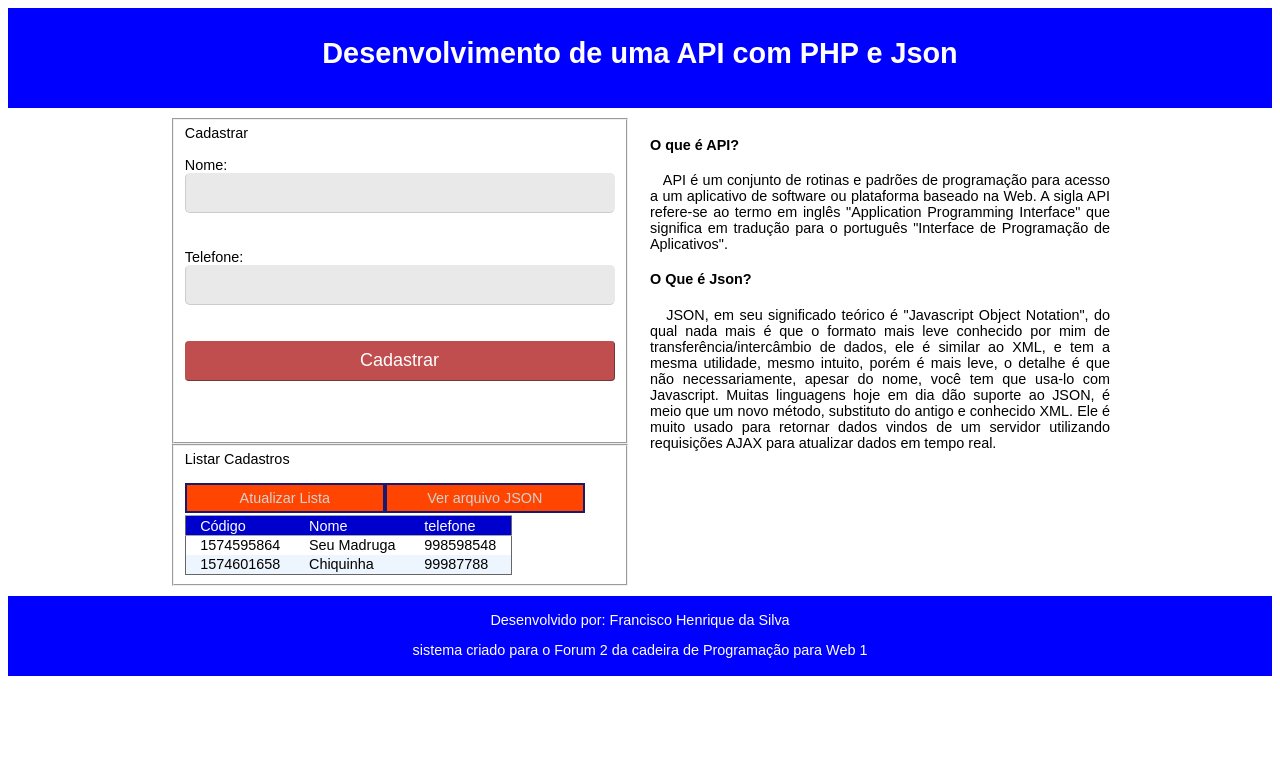
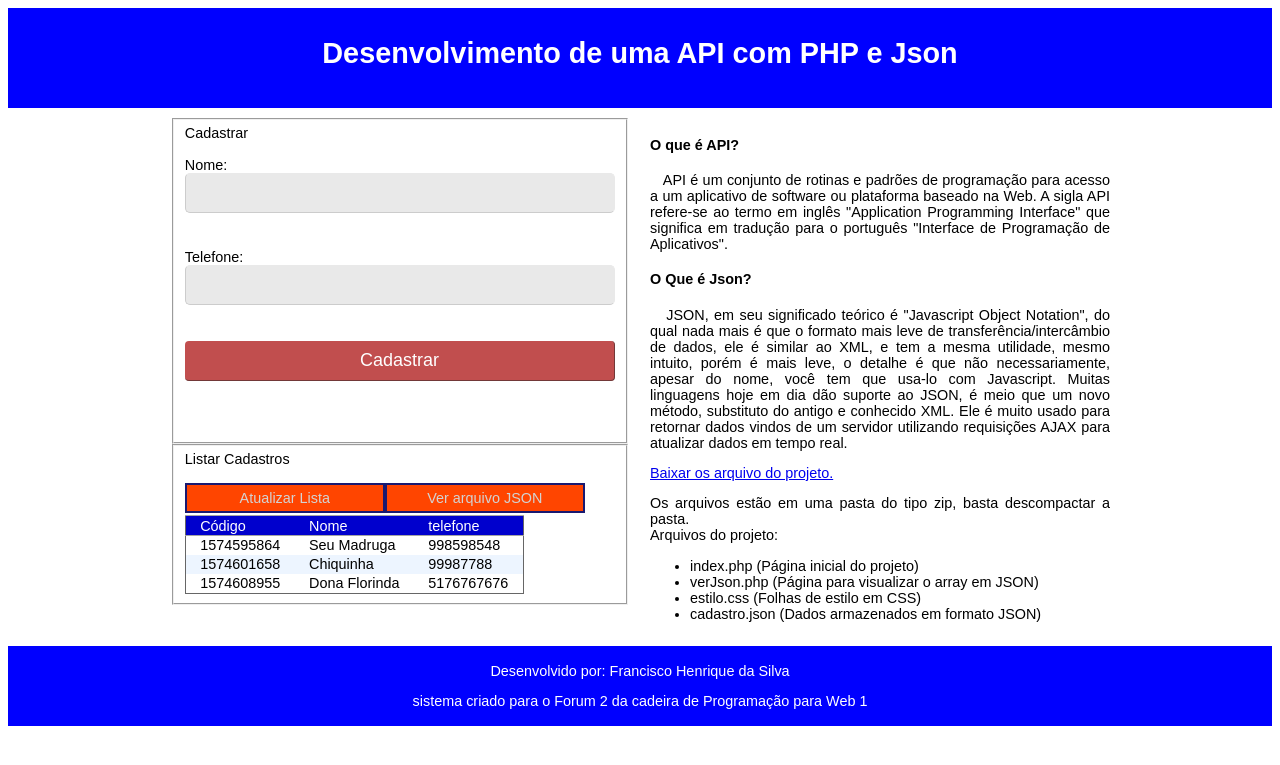
Before and after one commit to franciscohs71/CadastroApi, a PHP site: page / in a window 1280 px wide. Shown: the top 765 px of the page. Run offline with PHP 8.4, Linux system fonts and the light colour scheme.

Commit message:
Add files via upload

```diff
--- a/cadastro.json
+++ b/cadastro.json
@@ -1 +1 @@
-{"cadastro":[{"codigo":1574595864,"nome":"Seu Madruga","telefone":"998598548"},{"codigo":1574601658,"nome":"Chiquinha","telefone":"99987788"}]}
+{"cadastro":[{"codigo":1574595864,"nome":"Seu Madruga","telefone":"998598548"},{"codigo":1574601658,"nome":"Chiquinha","telefone":"99987788"},{"codigo":1574608955,"nome":"Dona Florinda","telefone":"5176767676"}]}
--- a/index.php
+++ b/index.php
@@ -35,6 +35,18 @@
 	<title>Sistema de Cadastro</title>
 	<meta charset="utf-8">
 	<link rel="stylesheet" type="text/css" href="estilo.css">
+	<script language="javascript" type="text/javascript">
+		function validar() {
+			var nome = form1.nome.value;
+			var fone = form1.fone.value;
+
+			if ((nome == "") || (fone == "")) {
+				alert('Nenhum capo pode ficar vazio.');
+				form1.nome.focus();
+				return false;
+			}
+		}
+	</script>
 </head>
 <body>
 	<div class="banner">
@@ -47,18 +59,18 @@
 
 			<fieldset>
 				<label>Cadastrar</label><br><br>
-				<form method="POST" class="form-contact">
+				<form method="POST" class="form-contact" name="form1">
 					<label>Nome: </label>
 					<input type="text" name="nome" class="form-contact-input"><br><br>
 					<label>Telefone: </label>
 					<input type="text" name="fone" class="form-contact-input"><br><br>
-					<input type="submit" name="" value="Cadastrar" class="form-contact-button"><br><br>
+					<input type="submit" name="" value="Cadastrar" class="form-contact-button" onclick="return validar()"><br><br>
 				</form>
 			</fieldset>
 
 			<fieldset>
 				<label>Listar Cadastros</label><br><br>
-				<a href="">Atualizar Lista</a> <a href="verJson.php">Ver arquivo JSON</a><br><br>
+				<a href="">Atualizar Lista</a> <a href="verJson.php" target="_blank">Ver arquivo JSON</a><br><br>
 			<?php
 				if($_SERVER['REQUEST_METHOD'] == 'GET'){
 					// Atribui o conteúdo do arquivo para variável $arquivo
@@ -101,8 +113,22 @@
 			</p>
 			<h4>O Que é Json?</h4>
 			<p>
-				&nbsp;&nbsp;&nbsp;JSON, em seu significado teórico é "Javascript Object Notation", do qual nada mais é que o formato mais leve conhecido por mim de transferência/intercâmbio de dados, ele é similar ao XML, e tem a mesma utilidade, mesmo intuito, porém é mais leve, o detalhe é que não necessariamente, apesar do nome, você tem que usa-lo com Javascript. Muitas linguagens hoje em dia dão suporte ao JSON, é meio que um novo método, substituto do antigo e conhecido XML. Ele é muito usado para retornar dados vindos de um servidor utilizando requisições AJAX para atualizar dados em tempo real.
+				&nbsp;&nbsp;&nbsp;JSON, em seu significado teórico é "Javascript Object Notation", do qual nada mais é que o formato mais leve de transferência/intercâmbio de dados, ele é similar ao XML, e tem a mesma utilidade, mesmo intuito, porém é mais leve, o detalhe é que não necessariamente, apesar do nome, você tem que usa-lo com Javascript. Muitas linguagens hoje em dia dão suporte ao JSON, é meio que um novo método, substituto do antigo e conhecido XML. Ele é muito usado para retornar dados vindos de um servidor utilizando requisições AJAX para atualizar dados em tempo real.
 			</p>
+
+			<a href="CadastroApi.zip">Baixar os arquivo do projeto.</a>
+			<p>
+				Os arquivos estão em uma pasta do tipo zip, basta descompactar a pasta.<br>
+				Arquivos do projeto:
+			</p>
+				<ul>
+					<li>index.php (Página inicial do projeto)</li>
+					<li>verJson.php (Página para visualizar o array em JSON)</li>
+					<li>estilo.css (Folhas de estilo em CSS)</li>
+					<li>cadastro.json (Dados armazenados em formato JSON)</li>
+					</li>
+				</ul>
+
 		</div>
 
 		<div class="clear"></div>
```
